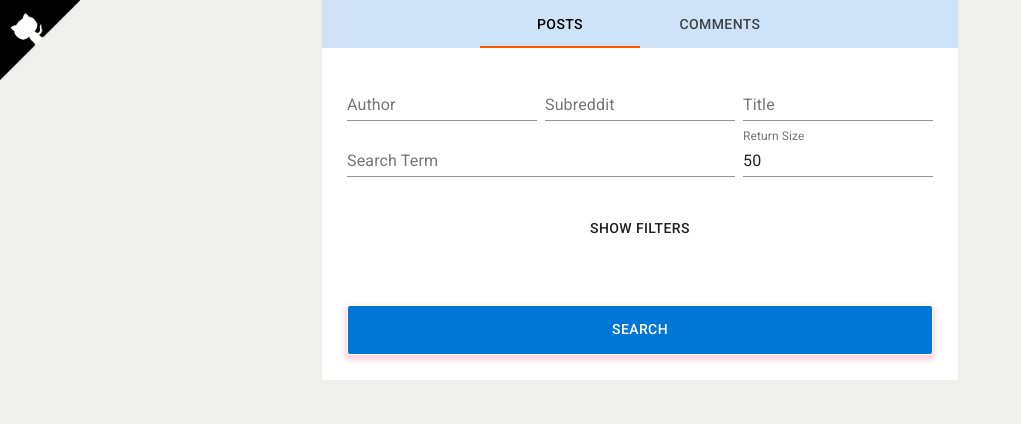
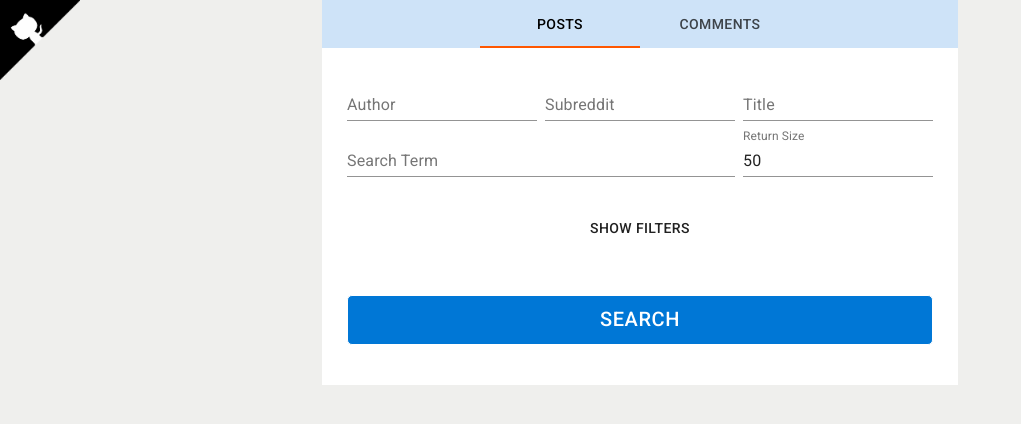
Before and after one commit to bmai53/reddit, a React (Create React App) app: page / in a window 1280 px wide. Shown: the top 424 px of the page, without its empty margins (0-1021 px from the left). Built offline with nearby package versions, Linux system fonts and the light colour scheme.

Commit message:
material ui button is buggy

```diff
--- a/package.json
+++ b/package.json
@@ -1,12 +1,10 @@
 {
   "name": "reddit-search",
-  "homepage": "http://bmai53.github.io/reddit-search",
+  "homepage": "./",
   "version": "0.1.0",
   "private": true,
   "dependencies": {
-    "@date-io/date-fns": "^1.3.13",
     "@material-ui/core": "^4.10.2",
-    "@material-ui/styles": "^4.10.0",
     "@testing-library/jest-dom": "^4.2.4",
     "@testing-library/react": "^9.5.0",
     "@testing-library/user-event": "^7.2.1",
@@ -14,6 +12,7 @@
     "gh-pages": "^3.0.0",
     "react": "^16.13.1",
     "react-dom": "^16.13.1",
+    "react-jss": "^10.3.0",
     "react-scripts": "3.4.1"
   },
   "scripts": {
--- a/src/App.js
+++ b/src/App.js
@@ -1,7 +1,7 @@
 import React from 'react';
 import './style/App.css';
 
-import Form from './Form'
+import Form from './Components/Form'
 
 function App() {
   return (
--- a/src/Comment.js
+++ b/src/Components/Comment.js
@@ -1,5 +1,5 @@
 import React from 'react'
-import './style/Comment.css'
+import '../style/Comment.css'
 
 import { Grid } from '@material-ui/core'
 
--- a/src/Form.js
+++ b/src/Components/Form.js
@@ -1,13 +1,13 @@
 import React, { useState, useEffect } from 'react'
 import axios from 'axios'
-import loading from './images/loading.svg'
+import loading from '../images/loading.svg'
 import Post from './Post'
 import Comment from './Comment'
 
-import './style/Form.css'
-import useStyles from './style/styles'
+import '../style/Form.css'
+import useStyles from '../style/styles'
 
-import repoLink from './images/github-corner.png'
+import repoLink from '../images/github-corner.png'
 
 import { Tabs, Tab, Grid, TextField, Select, InputLabel, FormControl, MenuItem, Button, Collapse } from '@material-ui/core'
 
@@ -164,10 +164,12 @@ const Form = () => {
             <Grid container direction="column" alignItems="center" spacing={1}>
                 <Grid item {...formDimensions}>
                     <form onSubmit={apiQuery} className="Form">
-                        <Tabs value={searchOption} onChange={handleChange} className={classes.tabBar} TabIndicatorProps={{ style: { background: "#FF5700" } }} centered >
-                            <Tab label="Posts" />
-                            <Tab label="Comments" />
-                        </Tabs>
+                        <div className="TabBar">
+                            <Tabs value={searchOption} onChange={handleChange} TabIndicatorProps={{ style: { background: "#FF5700" } }} centered >
+                                <Tab label="Posts" />
+                                <Tab label="Comments" />
+                            </Tabs>
+                        </div>
 
                         <div className="Inputs">
                             <Grid container spacing={1} justify="center">
@@ -193,7 +195,7 @@ const Form = () => {
                                 </Grid>
 
                                 <Grid item container xs={12} justify="center">
-                                    <div style={{margin: 25}}>
+                                    <div style={{ margin: 25 }}>
                                         <Button onClick={changeFilter}>{showFilters ? 'Hide Filters' : 'Show Filters'}</Button>
                                     </div>
                                 </Grid>
@@ -233,11 +235,9 @@ const Form = () => {
                                 </Collapse>
 
                                 <Grid item container>
-                                    {
-                                        isLoading ?
-                                            <Button variant="contained" type="submit" fullWidth className={classes.searchButton}>Searching ...</Button> :
-                                            <Button variant="contained" type="submit" fullWidth className={classes.searchButton}>Search</Button>
-                                    }
+                                        <button type="submit" fullWidth className="SearchButton">
+                                            {isLoading ? 'Searching ...' : 'Search'}
+                                        </button>
                                 </Grid>
 
                             </Grid>
--- a/src/Post.js
+++ b/src/Components/Post.js
@@ -1,6 +1,6 @@
 import React from 'react'
-import './style/Post.css'
-import no_preview from './images/no_preview.png'
+import '../style/Post.css'
+import no_preview from '../images/no_preview.png'
 
 import { Grid } from '@material-ui/core'
 
--- a/src/index.js
+++ b/src/index.js
@@ -3,9 +3,9 @@ import ReactDOM from 'react-dom';
 import './style/index.css';
 import App from './App';
 
+
 ReactDOM.render(
-  <React.StrictMode>
-    <App />
-  </React.StrictMode>,
+
+  <App />,
   document.getElementById('root')
 );
--- a/src/style/Form.css
+++ b/src/style/Form.css
@@ -19,8 +19,15 @@
 
 
 .SearchButton{
+    font-family: "Roboto", "Helvetica", "Arial", sans-serif;
+    font-size: 0.875rem;
+    font-weight: 500;
+    line-height: 1.75;
+    letter-spacing: 0.02857em;
+    text-transform: uppercase;
+
     font-size: 20px;
-    margin: 50px;
+    margin: 15px auto 15px auto;
     width: 600px;
     height: 50px;
     background: #0077D6;
--- a/src/style/index.css
+++ b/src/style/index.css
@@ -1,8 +1,6 @@
 body {
   margin: 0;
-  font-family: -apple-system, BlinkMacSystemFont, 'Segoe UI', 'Roboto', 'Oxygen',
-    'Ubuntu', 'Cantarell', 'Fira Sans', 'Droid Sans', 'Helvetica Neue',
-    sans-serif;
+
   -webkit-font-smoothing: antialiased;
   -moz-osx-font-smoothing: grayscale;
   background-color: #EFEFED;
--- a/src/style/styles.js
+++ b/src/style/styles.js
@@ -1,4 +1,5 @@
-import { makeStyles } from '@material-ui/core/styles';
+
+import { makeStyles } from '@material-ui/styles';
 
 const useStyles = makeStyles({
     tabBar:{
```
Also changed, not shown: 1 other file (tests, documents, lock files or other folders).
